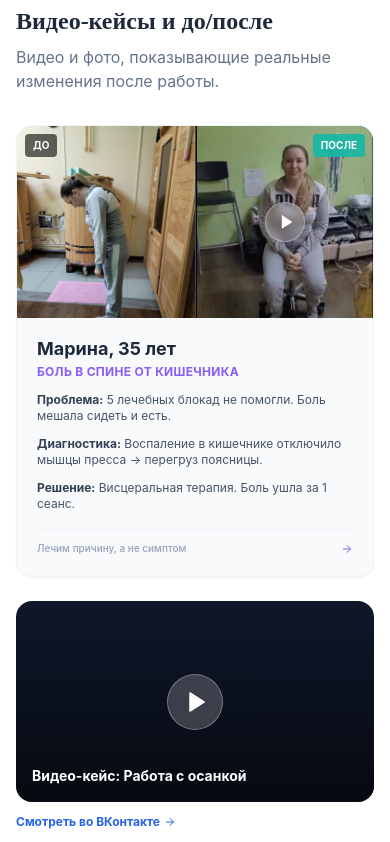
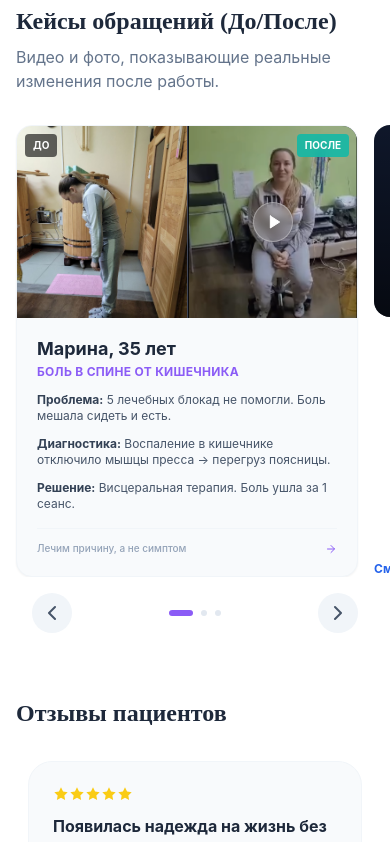
Before and after one commit to TonyGoodMan123/OlegTetchenko, a React (Vite) app: page / in a window 390 px wide. Shown: the part 10820-11662 px from the top of the page. Built offline with nearby package versions, Linux system fonts and the light colour scheme; a web font is replaced by a local one.

Commit message:
feat: Mobile Sticky CTA refactor, Contacts layout updates, and Button fix

```diff
--- a/src/App.jsx
+++ b/src/App.jsx
@@ -9,6 +9,7 @@ import Cases from './components/Cases';
 import About from './components/About';
 import Contacts from './components/Contacts';
 import Footer from './components/Footer';
+import MobileStickyCTA from './components/MobileStickyCTA';
 import Modal from './components/Modal';
 
 function App() {
@@ -29,6 +30,7 @@ function App() {
         <Contacts onOpenModal={() => setIsModalOpen(true)} />
       </main>
 
+      <MobileStickyCTA onOpenModal={() => setIsModalOpen(true)} />
       <Footer />
 
       <Modal isOpen={isModalOpen} onClose={() => setIsModalOpen(false)} />
--- a/src/components/Cases.jsx
+++ b/src/components/Cases.jsx
@@ -156,7 +156,16 @@ const TestimonialsCarousel = () => {
 };
 
 
-const Cases = ({ onOpenModal }) => (
+const Cases = ({ onOpenModal }) => {
+    // --- Cases Carousel State ---
+    const [currentCaseIndex, setCurrentCaseIndex] = React.useState(0);
+    const [isHoveredCases, setIsHoveredCases] = React.useState(false);
+    const totalCases = 3;
+
+    const nextCase = () => setCurrentCaseIndex((prev) => (prev + 1) % totalCases);
+    const prevCase = () => setCurrentCaseIndex((prev) => (prev - 1 + totalCases) % totalCases);
+
+    return (
         <Section id="cases" bg="white">
             <SectionTitle
                 title="Кейсы и отзывы"
@@ -223,14 +232,19 @@ const Cases = ({ onOpenModal }) => (
             ))}
         </div> */}
 
-        <div className="mb-16">
-            <h3 className="text-2xl font-serif font-bold text-slate-800 mb-2">Видео-кейсы и до/после</h3>
+            <div className="mb-16 group relative" onMouseEnter={() => setIsHoveredCases(true)} onMouseLeave={() => setIsHoveredCases(false)}>
+                <h3 className="text-2xl font-serif font-bold text-slate-800 mb-2">Кейсы обращений (До/После)</h3>
                 <p className="text-slate-500 mb-8">Видео и фото, показывающие реальные изменения после работы.</p>
 
-            <div className="grid md:grid-cols-3 gap-6">
-                <div className="group cursor-pointer md:col-span-1" onClick={() => window.open('https://vkvideo.ru/video-212898269_456239036', '_blank')}>
+                <div className="overflow-hidden -mx-4 px-4 md:overflow-visible md:px-0">
+                    <div
+                        className="flex transition-transform duration-500 ease-in-out md:transform-none"
+                        style={{ transform: `translateX(calc(-100% * ${currentCaseIndex}))` }}
+                    >
+                        {/* Case 1: Marina */}
+                        <div className="w-full md:w-1/3 flex-shrink-0 pr-4 md:pr-0 md:px-3">
+                            <div className="group cursor-pointer h-full" onClick={() => window.open('https://vkvideo.ru/video-212898269_456239036', '_blank')}>
                                 <div className="bg-slate-50 rounded-2xl overflow-hidden border border-slate-100 shadow-sm hover:shadow-md transition-all h-full flex flex-col">
-                        {/* Images Container */}
                                     <div className="relative h-48 flex">
                                         <div className="w-1/2 h-full relative">
                                             <img src={caseMarinaBefore} alt="До лечения" className="w-full h-full object-cover object-top" />
@@ -246,20 +260,16 @@ const Cases = ({ onOpenModal }) => (
                                             <div className="absolute top-2 right-2 bg-teal-500/90 backdrop-blur-sm text-white text-[10px] font-bold px-2 py-1 rounded">ПОСЛЕ</div>
                                         </div>
                                     </div>
-
-                        {/* Content */}
                                     <div className="p-5 flex flex-col flex-grow">
                                         <div className="mb-3">
                                             <h4 className="font-bold text-slate-800 text-lg leading-tight">Марина, 35 лет</h4>
                                             <p className="text-brand-purple text-xs font-bold uppercase tracking-wide mt-1">Боль в спине от кишечника</p>
                                         </div>
-
                                         <div className="space-y-3 text-xs text-slate-600 mb-4 flex-grow">
                                             <p><strong className="text-slate-700">Проблема:</strong> 5 лечебных блокад не помогли. Боль мешала сидеть и есть.</p>
                                             <p><strong className="text-slate-700">Диагностика:</strong> Воспаление в кишечнике отключило мышцы пресса → перегруз поясницы.</p>
                                             <p><strong className="text-slate-700">Решение:</strong> Висцеральная терапия. Боль ушла за 1 сеанс.</p>
                                         </div>
-
                                         <div className="pt-3 border-t border-slate-100 mt-auto flex justify-between items-center">
                                             <span className="text-[10px] text-slate-400 font-medium">Лечим причину, а не симптом</span>
                                             <ArrowRightIcon size={12} className="text-brand-purple" />
@@ -267,9 +277,12 @@ const Cases = ({ onOpenModal }) => (
                                     </div>
                                 </div>
                             </div>
+                        </div>
 
-                <div className="group cursor-pointer" onClick={() => window.open('https://vk.com/kineziolog_89', '_blank')}>
-                    <div className="relative rounded-2xl overflow-hidden aspect-video bg-slate-900">
+                        {/* Case 2: Generic Video */}
+                        <div className="w-full md:w-1/3 flex-shrink-0 pr-4 md:pr-0 md:px-3">
+                            <div className="group cursor-pointer h-full flex flex-col" onClick={() => window.open('https://vk.com/kineziolog_89', '_blank')}>
+                                <div className="relative rounded-2xl overflow-hidden aspect-video bg-slate-900 flex-shrink-0">
                                     <div className="absolute inset-0 bg-gradient-to-t from-black/60 to-transparent z-10"></div>
                                     <div className="absolute inset-0 flex items-center justify-center z-20 group-hover:scale-110 transition-transform duration-300">
                                         <div className="w-14 h-14 rounded-full bg-white/20 backdrop-blur-sm flex items-center justify-center border border-white/30">
@@ -278,14 +291,18 @@ const Cases = ({ onOpenModal }) => (
                                     </div>
                                     <span className="absolute bottom-4 left-4 text-white font-bold text-sm z-20">Видео-кейс: Работа с осанкой</span>
                                 </div>
+                                <div className="flex-grow flex items-end">
                                     <a href="https://vk.com/kineziolog_89" target="_blank" className="inline-flex items-center text-xs font-bold text-blue-600 mt-3 hover:underline">
                                         Смотреть во ВКонтакте <ArrowRightIcon size={12} className="ml-1" />
                                     </a>
                                 </div>
+                            </div>
+                        </div>
 
-                <div className="group cursor-pointer md:col-span-1" onClick={() => window.open('https://vk.com/kineziolog_89', '_blank')}>
+                        {/* Case 3: Denis */}
+                        <div className="w-full md:w-1/3 flex-shrink-0 pr-4 md:pr-0 md:px-3">
+                            <div className="group cursor-pointer h-full" onClick={() => window.open('https://vk.com/kineziolog_89', '_blank')}>
                                 <div className="bg-slate-50 rounded-2xl overflow-hidden border border-slate-100 shadow-sm hover:shadow-md transition-all h-full flex flex-col">
-                        {/* Images Container */}
                                     <div className="relative h-48 flex">
                                         <div className="w-1/2 h-full relative">
                                             <img src={caseDenisBefore} alt="До лечения" className="w-full h-full object-cover" />
@@ -295,32 +312,53 @@ const Cases = ({ onOpenModal }) => (
                                             <img src={caseDenisAfter} alt="После лечения" className="w-full h-full object-cover" />
                                             <div className="absolute top-2 right-2 bg-teal-500/90 backdrop-blur-sm text-white text-[10px] font-bold px-2 py-1 rounded">ПОСЛЕ</div>
                                         </div>
-                            {/* Overlay on hover */}
                                         <div className="absolute inset-0 bg-black/0 group-hover:bg-black/10 transition-colors z-10 flex items-center justify-center opacity-0 group-hover:opacity-100">
                                             <div className="bg-white/90 backdrop-blur text-slate-900 text-xs font-bold px-3 py-2 rounded-full shadow-lg transform translate-y-4 group-hover:translate-y-0 transition-all">
                                                 Подробнее VK
                                             </div>
                                         </div>
                                     </div>
-
-                        {/* Content */}
                                     <div className="p-5 flex flex-col flex-grow">
                                         <div className="mb-3">
                                             <h4 className="font-bold text-slate-800 text-lg leading-tight">Денис, 24 года</h4>
                                             <p className="text-brand-purple text-xs font-bold uppercase tracking-wide mt-1">Коррекция перекоса за 1 сеанс</p>
                                         </div>
-
                                         <div className="space-y-3 text-xs text-slate-600 mb-4 flex-grow">
                                             <p><strong className="text-slate-700">Проблема:</strong> Тело «ушло» влево. Компенсаторная цепь: укорочение мышц поясницы, скрученный таз, дисбаланс шеи.</p>
                                             <p><strong className="text-slate-700">Решение:</strong> Нашли первопричину. Убрали гипертонус — тело само вернулось в симметрию.</p>
                                         </div>
-
                                         <div className="pt-3 border-t border-slate-100 mt-auto">
                                             <span className="text-[10px] text-slate-400 font-medium">Системный подход кинезиологии</span>
                                         </div>
                                     </div>
                                 </div>
                             </div>
+                        </div>
+                    </div>
+                </div>
+
+                {/* Mobile Navigation Buttons */}
+                <div className="flex md:hidden justify-between items-center mt-4 px-4">
+                    <button
+                        onClick={prevCase}
+                        className="p-2 rounded-full bg-slate-100 text-slate-600 hover:bg-slate-200 transition-colors"
+                    >
+                        <ChevronLeft size={24} />
+                    </button>
+                    <div className="flex gap-2">
+                        {[0, 1, 2].map((i) => (
+                            <div
+                                key={i}
+                                className={`h-1.5 rounded-full transition-all ${i === currentCaseIndex ? 'w-6 bg-brand-purple' : 'w-1.5 bg-slate-200'}`}
+                            />
+                        ))}
+                    </div>
+                    <button
+                        onClick={nextCase}
+                        className="p-2 rounded-full bg-slate-100 text-slate-600 hover:bg-slate-200 transition-colors"
+                    >
+                        <ChevronRight size={24} />
+                    </button>
                 </div>
             </div>
 
@@ -331,4 +369,6 @@ const Cases = ({ onOpenModal }) => (
         </Section>
     );
 
+};
+
 export default Cases;
--- a/src/components/Contacts.jsx
+++ b/src/components/Contacts.jsx
@@ -45,12 +45,17 @@ const Contacts = ({ onOpenModal }) => (
                     </div>
                 </div>
 
-                <div className="flex gap-4">
-                    <a href="https://vk.com/kineziolog_89" target="_blank" className="text-slate-400 hover:text-blue-500 transition"><MessageCircle /></a>
-                    <a href="https://t.me/kinezio_cente" target="_blank" className="text-slate-400 hover:text-blue-400 transition"><Send /></a>
+                <button
+                    onClick={onOpenModal}
+                    className="w-full py-4 bg-gradient-to-r from-brand-purple to-brand-teal text-white font-bold rounded-xl shadow-lg transform active:scale-95 transition-all hover:shadow-xl md:hidden"
+                >
+                    Получить бесплатную консультацию
+                </button>
             </div>
-            </div>
-            <div className="rounded-[2rem] overflow-hidden shadow-lg h-96 md:h-auto relative bg-slate-200">
+
+
+            <div className="flex flex-col gap-8">
+                <div className="rounded-[2rem] overflow-hidden shadow-lg h-96 relative bg-slate-200 flex-shrink-0">
                     {/* Map Placeholder */}
                     <iframe
                         src="https://yandex.ru/map-widget/v1/?ll=75.450570%2C63.208419&z=16&pt=75.450570,63.208419,pm2rdm"
@@ -60,8 +65,34 @@ const Contacts = ({ onOpenModal }) => (
                         className="absolute inset-0"
                     ></iframe>
                 </div>
+
+                <div>
+                    <h5 className="font-bold text-slate-800 mb-4">Делюсь полезными советами в соцсетях, подписывайтесь:</h5>
+                    <div className="space-y-3">
+                        <a href="https://vk.com/kineziolog_89" target="_blank" rel="noopener noreferrer" className="flex items-center p-4 rounded-2xl border border-slate-100 bg-slate-50 hover:bg-white hover:shadow-md transition-all group">
+                            <div className="w-12 h-12 rounded-full bg-[#0077FF] text-white flex items-center justify-center mr-4 flex-shrink-0 group-hover:scale-110 transition-transform shadow-sm">
+                                <MessageCircle size={24} />
                             </div>
-    </Section>
+                            <div>
+                                <h6 className="font-bold text-slate-800 group-hover:text-[#0077FF] transition-colors">Группа ВКонтакте</h6>
+                                <p className="text-xs text-slate-600 leading-tight mt-0.5">В группе выкладываю полезные видео о поддержании здоровья тела</p>
+                            </div>
+                        </a>
+
+                        <a href="https://t.me/kinezio_cente" target="_blank" rel="noopener noreferrer" className="flex items-center p-4 rounded-2xl border border-slate-100 bg-slate-50 hover:bg-white hover:shadow-md transition-all group">
+                            <div className="w-12 h-12 rounded-full bg-[#24A1DE] text-white flex items-center justify-center mr-4 flex-shrink-0 group-hover:scale-110 transition-transform shadow-sm">
+                                <Send size={24} className="ml-0.5" />
+                            </div>
+                            <div>
+                                <h6 className="font-bold text-slate-800 group-hover:text-[#24A1DE] transition-colors">Телеграм-канал</h6>
+                                <p className="text-xs text-slate-600 leading-tight mt-0.5">Делюсь полезными советами по здоровью в своём телеграм-канале</p>
+                            </div>
+                        </a>
+                    </div>
+                </div>
+            </div>
+        </div>
+    </Section >
 );
 
 export default Contacts;
--- a/src/components/Footer.jsx
+++ b/src/components/Footer.jsx
@@ -10,6 +10,13 @@ const Footer = () => (
                 <a href="#" className="hover:text-white transition">Договор оферты</a>
             </div>
             <p className="opacity-50">© {new Date().getFullYear()} Олег Тетченко. Все права защищены.</p>
+
+            <div className="mt-8 pt-4 border-t border-slate-800/50">
+                <a href="https://t.me/ant2424" target="_blank" rel="noopener noreferrer" className="inline-block text-xs text-slate-600 hover:text-slate-400 transition-colors">
+                    <p>Разработка сайтов и приложений</p>
+                    <p className="font-bold mt-0.5">Антон Федотов</p>
+                </a>
+            </div>
         </div>
     </footer>
 );
--- a/src/components/Hero.jsx
+++ b/src/components/Hero.jsx
@@ -37,7 +37,7 @@ const Hero = ({ onOpenModal }) => (
 
                 <div className="flex flex-col sm:flex-row gap-4">
                     <div className="flex flex-col">
-                        <Button onClick={onOpenModal} className="text-lg px-8 py-4 shadow-brand-purple/30">
+                        <Button id="hero-cta-button" onClick={onOpenModal} className="text-lg px-8 py-4 shadow-brand-purple/30">
                             Получить бесплатную консультацию
                         </Button>
                     </div>
--- /dev/null
+++ b/src/components/MobileStickyCTA.jsx
@@ -0,0 +1,59 @@
+import React, { useState, useEffect } from 'react';
+
+const MobileStickyCTA = ({ onOpenModal }) => {
+    const [isVisible, setIsVisible] = useState(false);
+
+    useEffect(() => {
+        const handleScroll = () => {
+            const heroBtn = document.getElementById('hero-cta-button');
+            const contactsSec = document.getElementById('contacts');
+
+            // If elements don't exist yet, we can't determine, assume hidden
+            if (!heroBtn) return;
+
+            const heroRect = heroBtn.getBoundingClientRect();
+            // Hero is "past" if its top is above the viewport, or specifically if it's completely out.
+            // Let's say if the bottom of the button is < 0, it's fully scrolled past.
+            const isHeroPast = heroRect.bottom < 0;
+
+            let isContactsVisible = false;
+            if (contactsSec) {
+                const contactsRect = contactsSec.getBoundingClientRect();
+                // Contacts is visible if its top is within the viewport height
+                // i.e., top is less than window.innerHeight
+                isContactsVisible = contactsRect.top < window.innerHeight;
+            }
+
+            // Show if Hero is past AND Contacts is NOT visible
+            setIsVisible(isHeroPast && !isContactsVisible);
+        };
+
+        window.addEventListener('scroll', handleScroll, { passive: true });
+        // Trigger once on mount to set initial state
+        handleScroll();
+
+        return () => window.removeEventListener('scroll', handleScroll);
+    }, []);
+
+    if (!isVisible) return null;
+
+    return (
+        <div className="fixed bottom-0 left-0 right-0 z-50 md:hidden animate-slide-up">
+            <div className="bg-white/90 backdrop-blur-md border-t border-slate-200 shadow-[0_-4px_20px_rgba(0,0,0,0.1)] py-4 px-5 safe-area-bottom">
+                <div className="flex items-center justify-between gap-4">
+                    <p className="text-xs font-light text-slate-500 leading-tight max-w-[55%]">
+                        Бесплатная консультация по вашей ситуации
+                    </p>
+                    <button
+                        onClick={onOpenModal}
+                        className="py-3 px-6 bg-gradient-to-r from-[#6D4CFF] to-[#00D1C1] text-white text-sm font-bold rounded-full shadow-lg transform active:scale-95 transition-all whitespace-nowrap"
+                    >
+                        Оставить заявку
+                    </button>
+                </div>
+            </div>
+        </div>
+    );
+};
+
+export default MobileStickyCTA;
--- a/src/components/ui/Button.jsx
+++ b/src/components/ui/Button.jsx
@@ -1,6 +1,6 @@
 import React from 'react';
 
-const Button = ({ children, onClick, variant = 'primary', className = '', icon: Icon }) => {
+const Button = ({ children, onClick, variant = 'primary', className = '', icon: Icon, id }) => {
     const baseStyle = "inline-flex items-center justify-center font-medium transition-all duration-300 transform active:scale-95 px-6 py-3 rounded-full cursor-pointer";
 
     const variants = {
@@ -10,7 +10,7 @@ const Button = ({ children, onClick, variant = 'primary', className = '', icon:
     };
 
     return (
-        <button onClick={onClick} className={`${baseStyle} ${variants[variant]} ${className}`}>
+        <button id={id} onClick={onClick} className={`${baseStyle} ${variants[variant]} ${className}`}>
             {Icon && <Icon size={20} className="mr-2" />}
             {children}
         </button>
```
Lines whose indentation alone changed are shown as unchanged.
